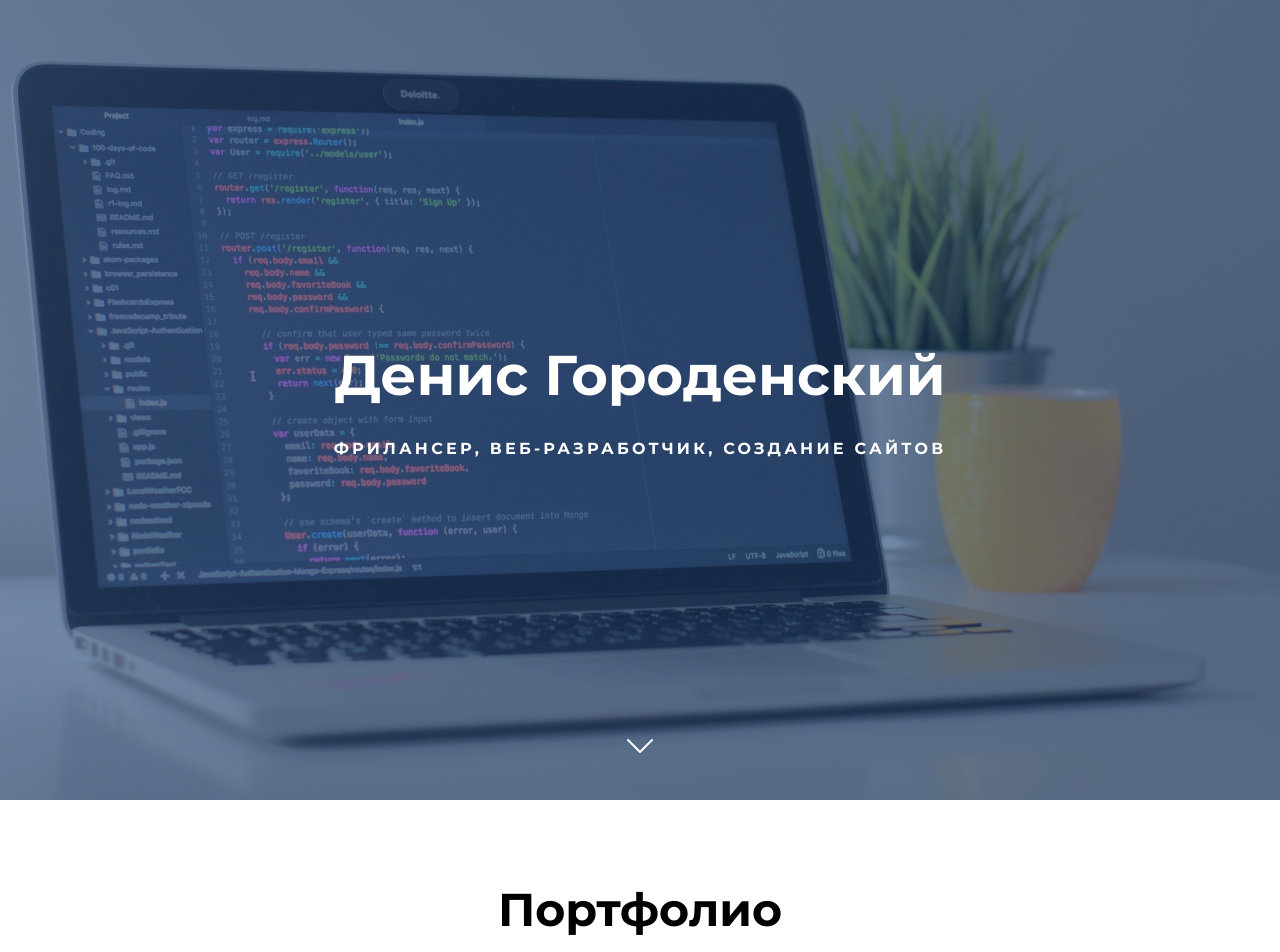
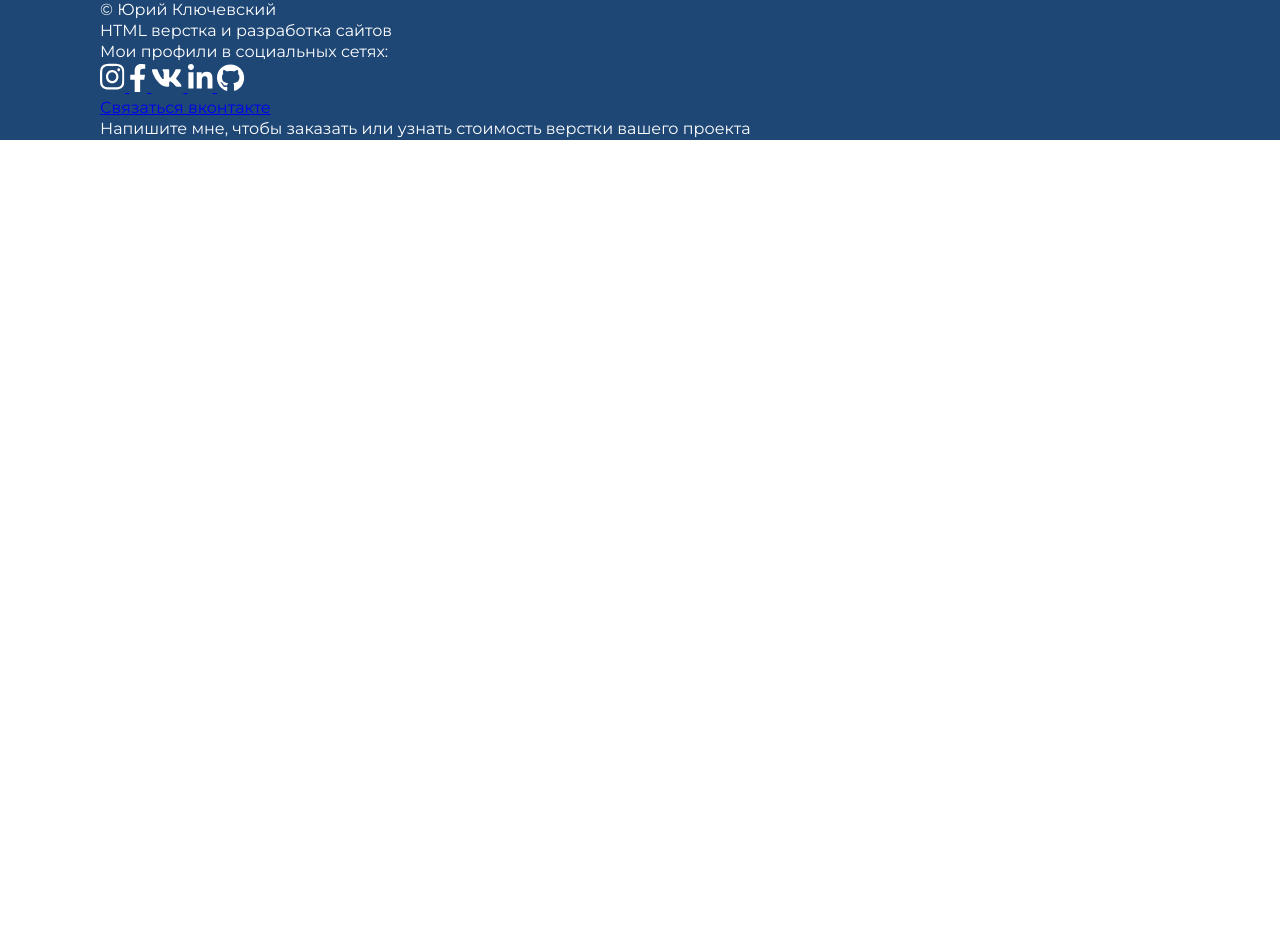
Before and after one commit to DNK7008/practice, a plain HTML site: page portfolio-webacademy/index.html in a window 1280 px wide. Shown: the top 952 px of the page. After the commit the page ends 800 px from the top, so only its background shows below. Drawn offline with Linux system fonts and the light colour scheme.

Commit message:
feat: add html to footer

```diff
--- a/portfolio-webacademy/index.html
+++ b/portfolio-webacademy/index.html
@@ -3,51 +3,136 @@
   <head>
     <meta charset="UTF-8" />
     <meta name="viewport" content="width=device-width, initial-scale=1.0" />
-    <link rel="stylesheet" href="./style.css">
-    <link rel="preconnect" href="https://fonts.googleapis.com">
-<link rel="preconnect" href="https://fonts.gstatic.com" crossorigin>
-<link href="https://fonts.googleapis.com/css2?family=Montserrat:wght@400;600;700&display=swap" rel="stylesheet">
+    <link rel="stylesheet" href="./style.css" />
+    <link rel="preconnect" href="https://fonts.googleapis.com" />
+    <link rel="preconnect" href="https://fonts.gstatic.com" crossorigin />
+    <link
+      href="https://fonts.googleapis.com/css2?family=Montserrat:wght@400;600;700&display=swap"
+      rel="stylesheet"
+    />
     <title>Document</title>
   </head>
   <body>
-    <header class="header">
+    <header class="header none">
       <div class="container header__wrapper">
         <h1 class="header__title">Денис Городенский</h1>
         <h4 class="header__sub-title">
           фрилансер, веб-разработчик, создание сайтов
         </h4>
 
-          <img class="header__arrow" src="./assets/icon/arrow-down.svg" alt="arrow">
-
+        <img
+          class="header__arrow"
+          src="./assets/icon/arrow-down.svg"
+          alt="arrow"
+        />
       </div>
     </header>
-    <main class="main container">
-      <h2 class="main__title">
-        Портфолио
-      </h2>
+    <main class="main container none">
+      <h2 class="main__title">Портфолио</h2>
       <div class="main__cards">
         <div class="card">
-          <img class="card_image" src="./assets/img/trevel.jpg" alt="trevel" class="card__image">
+          <img
+            class="card_image"
+            src="./assets/img/trevel.jpg"
+            alt="trevel"
+            class="card__image"
+          />
           <h3 class="card__title">Многостраничный сайт</h3>
           <p class="card__about">Верстка многостраничного сайта.</p>
         </div>
         <div class="card">
-          <img class="card_image" src="./assets/img/unit.jpg" alt="trevel" class="card__image">
+          <img
+            class="card_image"
+            src="./assets/img/unit.jpg"
+            alt="trevel"
+            class="card__image"
+          />
           <h3 class="card__title">Адаптивный лендинг</h3>
           <p class="card__about">Верстка многостраничного сайта.</p>
         </div>
         <div class="card">
-          <img class="card_image" src="./assets/img/uk.jpg" alt="trevel" class="card__image">
+          <img
+            class="card_image"
+            src="./assets/img/uk.jpg"
+            alt="trevel"
+            class="card__image"
+          />
           <h3 class="card__title">Личный сайт</h3>
           <p class="card__about">Верстка многостраничного сайта.</p>
         </div>
         <div class="card">
-          <img class="card_image" src="./assets/img/quantum.jpg" alt="trevel" class="card__image">
+          <img
+            class="card_image"
+            src="./assets/img/quantum.jpg"
+            alt="trevel"
+            class="card__image"
+          />
           <h3 class="card__title">Интернет магазин</h3>
           <p class="card__about">Верстка многостраничного сайта.</p>
         </div>
       </div>
     </main>
-    <footer class="footer"></footer>
+    <footer class="footer">
+      <div class="container">
+        <div class="footer__wrapper">
+          <div class="footer__copyright">
+            <div class="footer__copyright-name">© Юрий Ключевский</div>
+            <p class="footer__copyright-about">
+              HTML верстка и разработка сайтов
+            </p>
+          </div>
+
+          <div class="footer__social">
+            <p class="footer__social-text">Мои профили в социальных сетях:</p>
+            <div class="footer__social-icons">
+              <a class="footer__social-link" href="#">
+                <img
+                  class="footer__social-icons"
+                  src="./assets/icon/instagram.svg"
+                  alt="instagram"
+                />
+              </a>
+              <a class="footer__social-link" href="#">
+                <img
+                  class="footer__social-icons"
+                  src="./assets/icon/facebook-.svg"
+                  alt="instagram"
+                />
+              </a>
+              <a class="footer__social-link" href="#">
+                <img
+                  class="footer__social-icons"
+                  src="./assets/icon/vk.svg"
+                  alt="instagram"
+                />
+              </a>
+              <a class="footer__social-link" href="#">
+                <img
+                  class="footer__social-icons"
+                  src="./assets/icon/linkedin.svg"
+                  alt="instagram"
+                />
+              </a>
+              <a class="footer__social-link" href="#">
+                <img
+                  class="footer__social-icons"
+                  src="./assets/icon/github.svg"
+                  alt="instagram"
+                />
+              </a>
+            </div>
+          </div>
+
+          <div class="footer__contact">
+            <a href="#" class="footer__contact-button">
+              Связаться вконтакте
+            </a>
+            <p class="footer__contact-info">
+              Напишите мне, чтобы заказать или узнать стоимость верстки вашего проекта
+            </p>
+          </div>
+        </div>
+      </div>
+    </footer>
   </body>
 </html>
--- a/portfolio-webacademy/style.css
+++ b/portfolio-webacademy/style.css
@@ -77,7 +77,7 @@ body {
 .main__cards {
   display: flex;
   flex-wrap: wrap;
-  /* justify-content: space-between; */
+  justify-content: center;
   gap: 30px;
 }
 
@@ -105,3 +105,22 @@ body {
   font-weight: 400;
   line-height: 1.3;
 }
+
+.none {
+  display: none;
+}
+
+.footer {
+  background: #1E4776;
+  color: #FFF;
+  line-height: 1.3;
+}
+
+
+.footer__wrapper {}
+
+.footer__copyright {}
+
+.footer__copyright-name {}
+
+.footer__copyright-about {}
```
